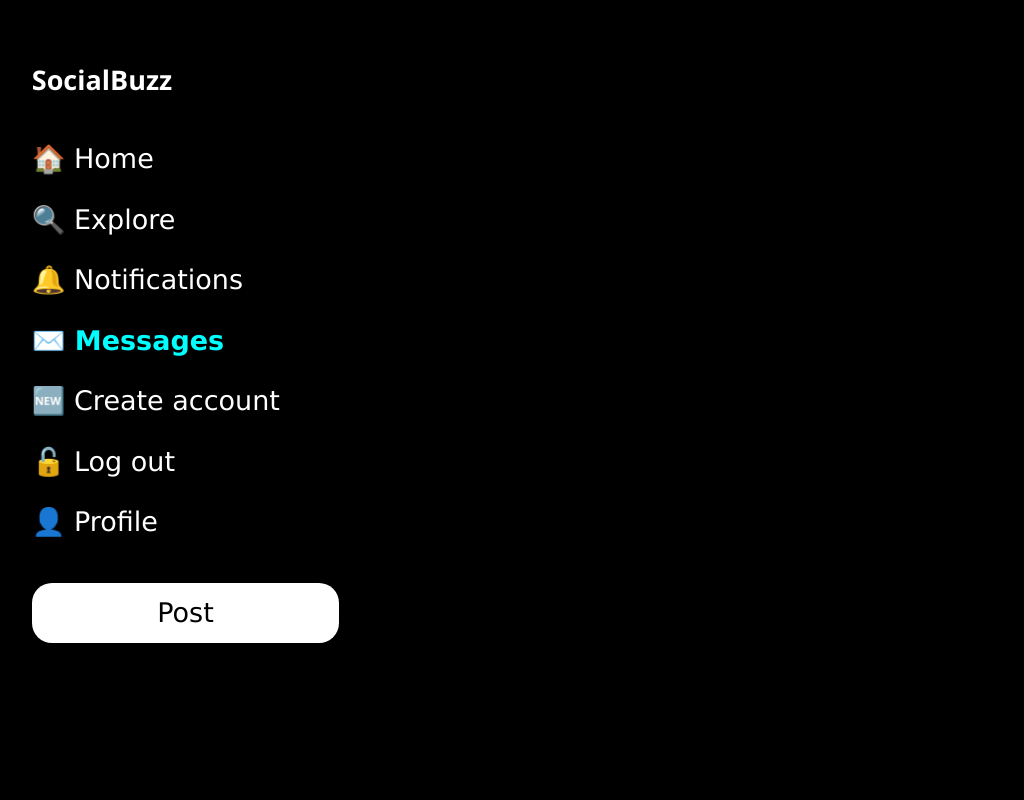
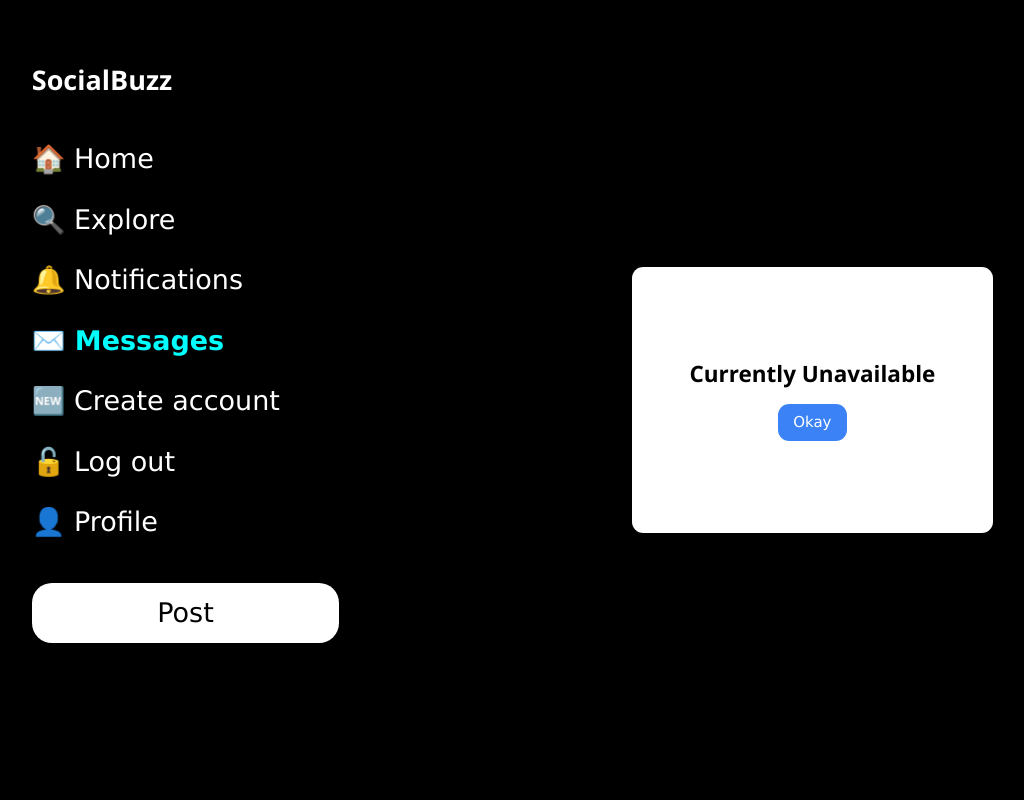
Before and after one commit to I-Am-Anurag-Rawat/Social-Media-App-Using-Django, a Django app: page /messages/ in a window 1280 px wide. Shown: the whole page, without its empty margins (17-1041 px from the left). Run offline with Django 5.2, Linux system fonts and the light colour scheme; a user stored in the database is signed in; data comes from the database, SQL or seed files in the repository; some libraries are stand-ins or nearby versions.

Commit message:
Layout changes

```diff
--- a/core/templates/core/base.html
+++ b/core/templates/core/base.html
@@ -21,6 +21,7 @@
         {% block extra_head %}{% endblock %}
 
     </head>
+
     <body class="bg-gradient-to-br from-gray-100 to-white">
         <div class="sidebar">
             <h2 id="sidebar-socialbuzz" class="font-bold mb-5"><a href="{% url "home" %}">SocialBuzz</a></h2>
--- a/core/templates/core/messages.html
+++ b/core/templates/core/messages.html
@@ -1,3 +1,20 @@
 {% extends "core/base.html" %}
 
 {% block title %}Messages{% endblock %}
+
+{% block content %}
+<div class="h-screen bg-black flex justify-center items-center">
+    <div class="messages-box flex justify-center items-center bg-white text-black rounded-xl p-8 sm:w-1/2 sm:h-1/4 md:w-3/4 md:h-1/3 lg:w-1/2 lg:h-1/3 xl:w-2/5 xl:h-1/3">
+        <div>
+            <div class="flex justify-center items-center">
+                <h5 class="text-2xl font-bold">Currently Unavailable</h5>
+            </div>
+            <div class="mt-4 flex justify-center">
+                <a href="{% url "home" %}" id="sidebar-logout">
+                    <button class="px-4 py-2 bg-blue-500 text-white rounded-xl hover:bg-blue-600">Okay</button>
+                </a>
+            </div>
+        </div>
+    </div>
+</div>
+{% endblock %}
```
Lines whose indentation alone changed are shown as unchanged.
